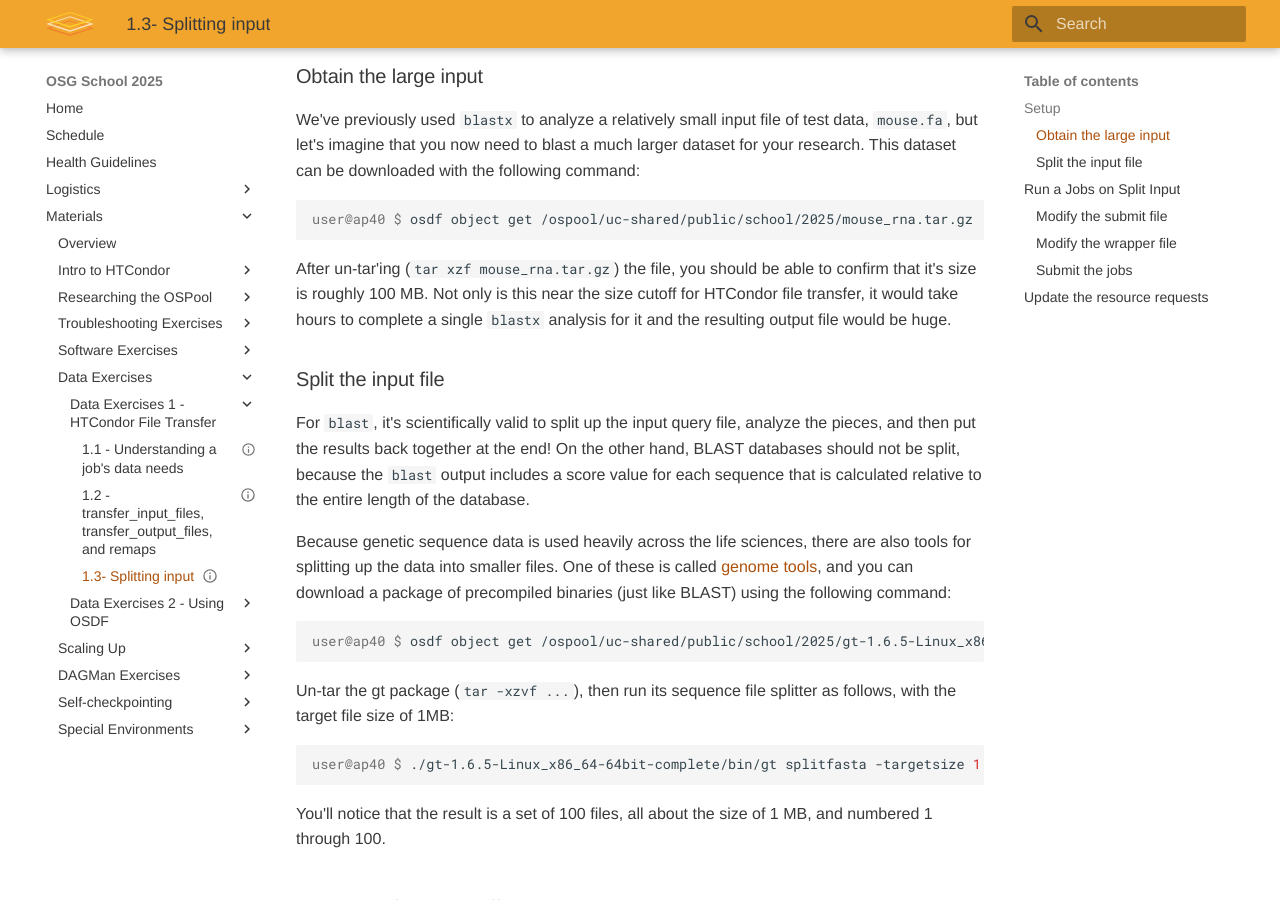
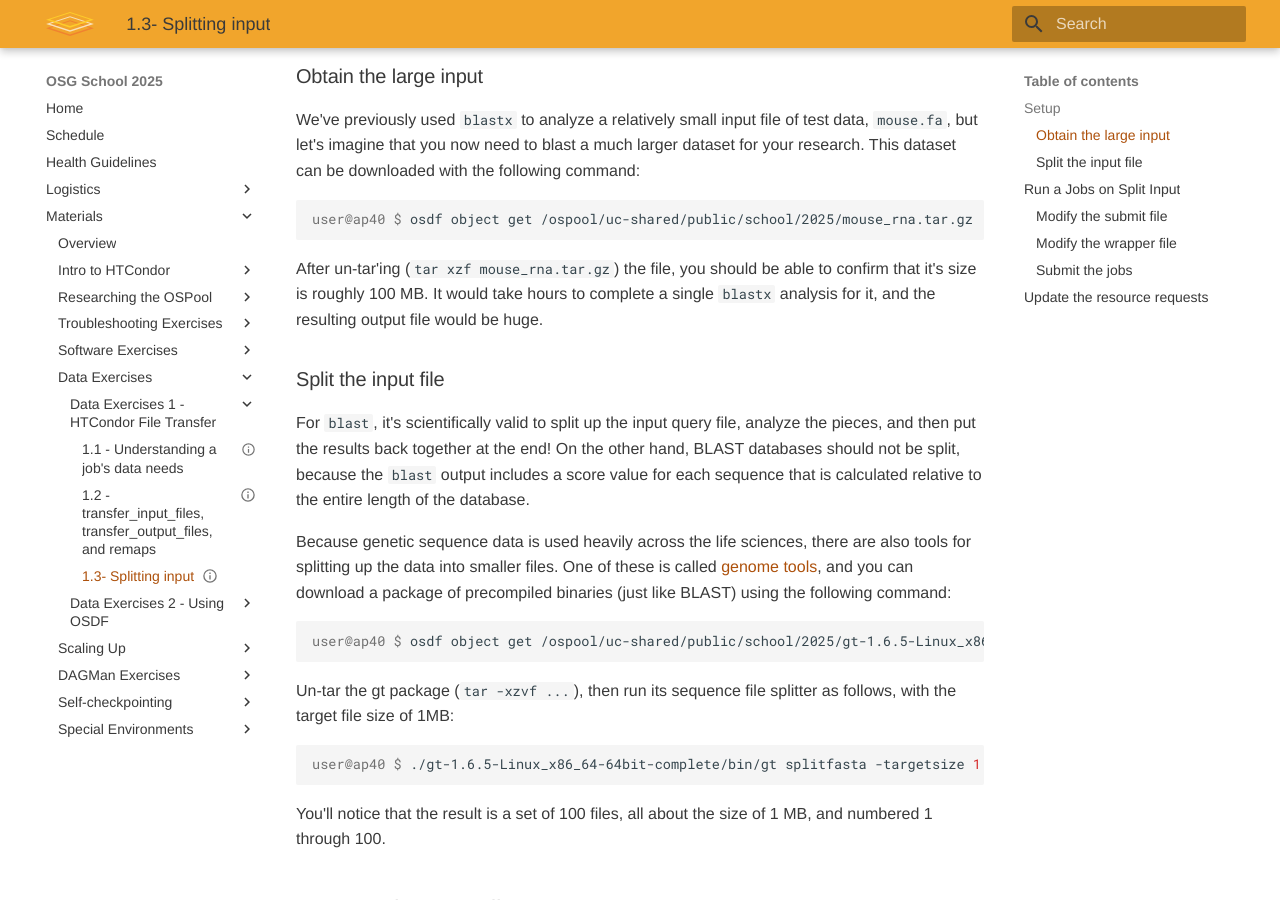
Before and after one commit to osg-htc/school-2025, an MkDocs documentation site: the page built from docs/materials/data/part1-ex3-blast-split.md, in a window 1280 px wide and 900 px high, scrolled down 629 px. Built offline with MkDocs 1.6.1 and Material for MkDocs 9.7.7, drawn with Linux system fonts in a browser that asks for light colours.

Commit message:
Update part1-ex3-blast-split.md

````diff
--- a/docs/materials/data/part1-ex3-blast-split.md
+++ b/docs/materials/data/part1-ex3-blast-split.md
@@ -34,8 +34,7 @@ user@ap40 $ osdf object get /ospool/uc-shared/public/school/2025/mouse_rna.tar.g
 ```
 
 After un-tar'ing (`tar xzf mouse_rna.tar.gz`) the file, you should be able to confirm that it's size is roughly 100 MB.
-Not only is this near the size cutoff for HTCondor file transfer, it would take hours to complete a single `blastx`
-analysis for it and the resulting output file would be huge.
+It would take hours to complete a single `blastx` analysis for it, and the resulting output file would be huge.
 
 ### Split the input file
 
````
